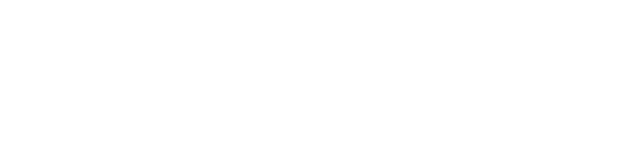
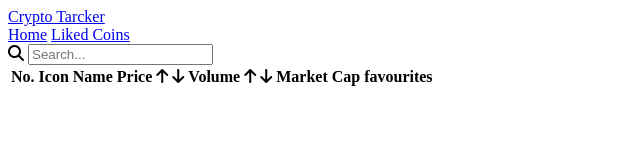
Before and after one commit to SheshmaniPatel/CryptoCurrency_Tracker, a plain HTML site: page index.html in a window 1280 px wide. Shown: the whole page, without its empty margins (0-640 px from the left). Drawn offline with Linux system fonts and the light colour scheme.

Commit message:
Structuring my page to show data basic html

```diff
--- a/index.html
+++ b/index.html
@@ -1,14 +1,60 @@
 <!DOCTYPE html>
 <html lang="en">
-<head>
-    <meta charset="UTF-8">
-    <meta name="viewport" content="width=device-width, initial-scale=1.0">
-    <link rel="stylesheet" href="style.css">
-    <title>Document</title>
-</head>
-<body>
+  <head>
+    <meta charset="UTF-8" />
+    <meta name="viewport" content="width=device-width, initial-scale=1.0" />
+    <link rel="stylesheet" href="style.css" />
 
-
+    <script
+      src="https://kit.fontawesome.com/9ae174cfae.js"
+      crossorigin="anonymous"
+    ></script>
+    <title>Crypto_Tracker</title>
+  </head>
+  <body>
+    <nav>
+      <div class="left-nav">
+        <a href="index.html" class="title">Crypto Tarcker</a>
+      </div>
+      <div class="right-nav">
+        <a href="index.html" class="nav-link">Home</a>
+        <a href="favourites.html" class="nav-link">Liked Coins</a>
+        <div class="search-container">
+          <span class="search-icon"
+            ><i class="fa-solid fa-magnifying-glass" +></i
+          ></span>
+          <input type="text" id="search-box" placeholder="Search..." />
+        </div>
+      </div>
+    </nav>
+    <main>
+      <table id="crypto-table">
+        <thead>
+          <tr>
+            <th>No.</th>
+            <th>Icon</th>
+            <th>Name</th>
+            <th>
+              Price
+              <i id="sort-price-asc" class="fa-solid fa-arrow-up"></i>
+              <i id="sort-price-desc" class="fa-solid fa-arrow-down"></i>
+            </th>
+            <th>
+              Volume
+              <i id="sort-volume-asc" class="fa-solid fa-arrow-up"></i>
+              <i id="sort-volume-desc" class="fa-solid fa-arrow-down"></i>
+            </th>
+            <th>Market Cap</th>
+            <th>favourites</th>
+          </tr>
+        </thead>
+        <tbody></tbody>
+      </table>
+      <div class="pegination"></div>
+      <div class="shimmer-container">
+        <div class="shimmer"></div>
+      </div>
+    </main>
     <script src="./Scripts/index.js"></script>
-</body>
+  </body>
 </html>
```
